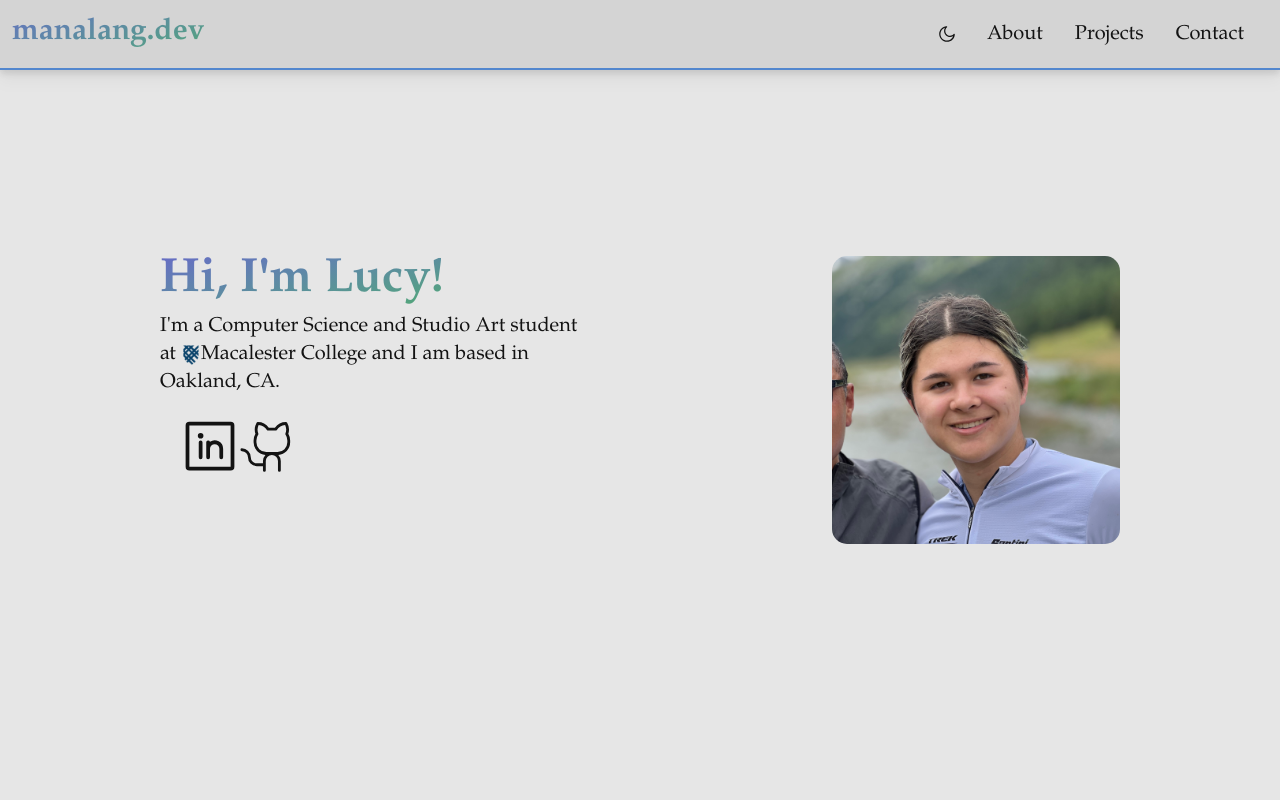
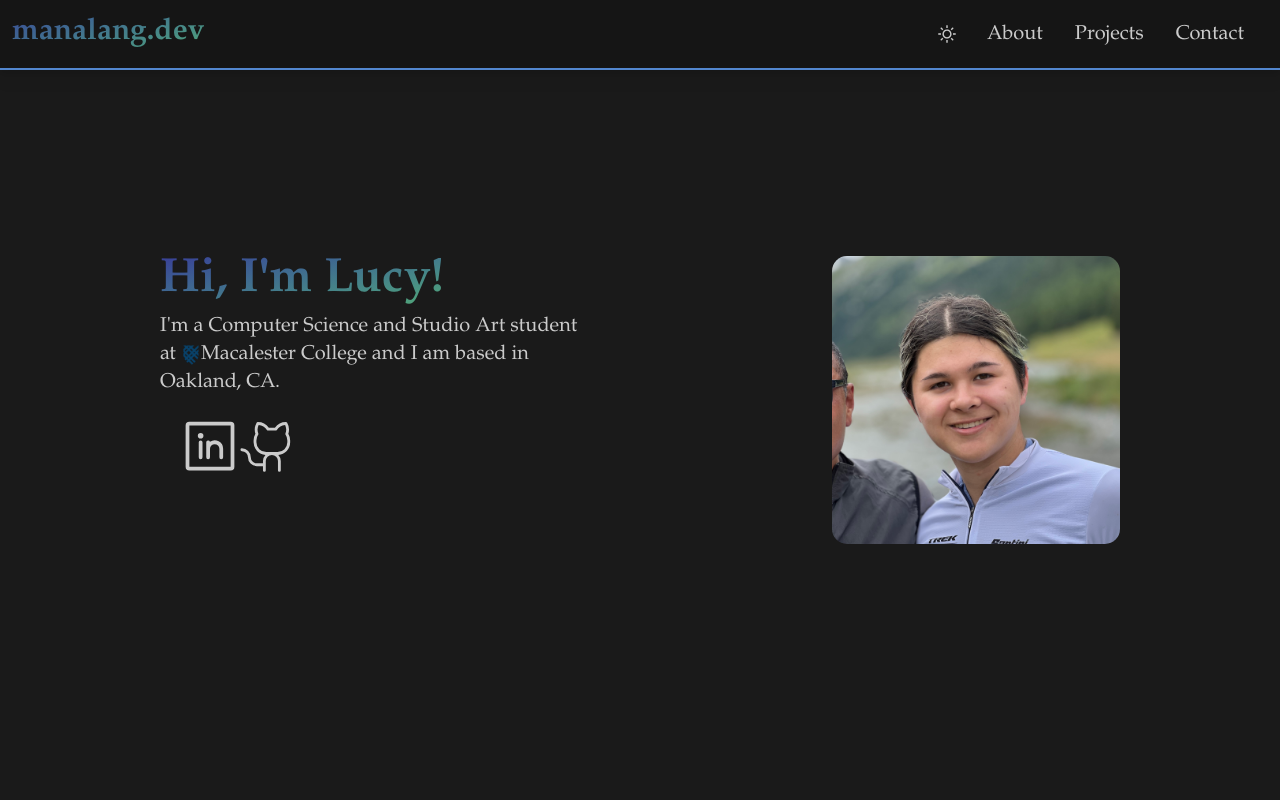
Before and after one commit to LucyManalang/my-website, a Next.js app: page / in a window 1280 px wide. Shown: the top 800 px of the page. Built offline with nearby package versions, Linux system fonts and the light colour scheme.

Commit message:
now using Images

```diff
--- a/src/pages/index.tsx
+++ b/src/pages/index.tsx
@@ -74,7 +74,7 @@ const Navigation = () => {
                 type="checkbox"
                 className="theme-controller"
                 value={'mylight'}
-                checked={dark}
+                checked={!dark}
                 onChange={() => toggleDark(!dark)}
               />
               <AiOutlineSun className="text-xl fixed swap-off" />
@@ -113,7 +113,13 @@ const App = () => {
                   href="https://www.macalester.edu/"
                 >
                   {' '}
-                  <img className="w-5 inline" src={images.logo} />
+                  <Image
+                    className="w-5 inline"
+                    src={images.logo}
+                    alt=""
+                    width={20}
+                    height={20}
+                  />
                   Macalester College{' '}
                 </Link>
                 and I am based in <br />
@@ -123,10 +129,12 @@ const App = () => {
             <div className="m-5">{socialList}</div>
           </div>
           <div>
-            <img
+            <Image
               className="max-w-72 rounded-[15px]"
               src={images.portrait}
               alt="Picture of me"
+              width={288}
+              height={288}
             />
           </div>
         </div>
```
